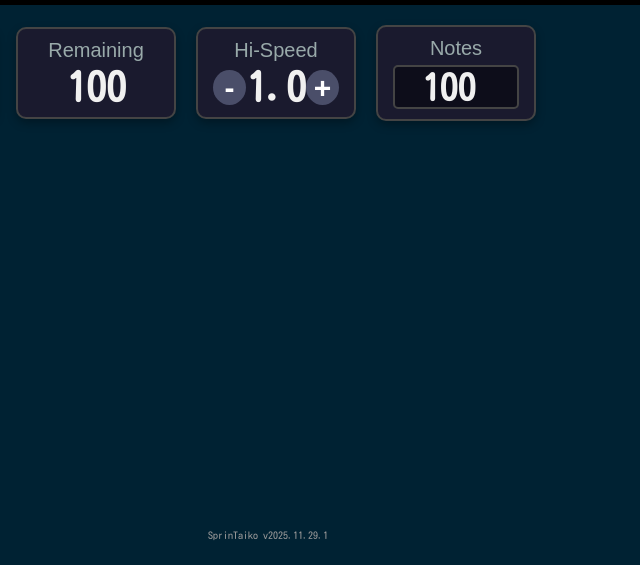
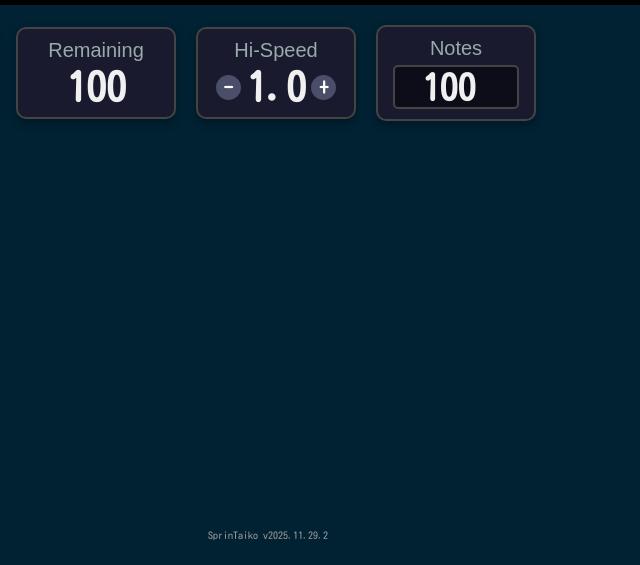
Before and after one commit to kirumi-shibu/SprinTaiko, a plain HTML site: page index.html in a window 1280 px wide. Shown: the part 463-1028 px from the top of the page, 372-1012 px from the left. Drawn offline with Linux system fonts and the light colour scheme; a web font is replaced by a local one.

Commit message:
Change, ボタンのデザインを統一

```diff
--- a/script.js
+++ b/script.js
@@ -44,7 +44,7 @@ const dom = {
 };
 
 // --- 定数定義 ---
-const VERSION = "v2025.11.29.1"; // ★ここにバージョンを定義
+const VERSION = "v2025.11.29.2"; // ★ここにバージョンを定義
 const RANKING_SIZE = 5; // ランキングの保存件数
 const RANKING_KEY = "sprintaiko-ranking"; // localStorageのキー
 const NOTE_TYPES = ["don", "ka"]; // 音符の種類
--- a/style.css
+++ b/style.css
@@ -223,11 +223,12 @@ h1 {
   background: #4a4e69;
   border: none;
   color: white;
-  font-size: 1.5em;
+  font-family: "Kosugi Maru", sans-serif;
+  font-size: 1em;
   font-weight: bold;
   border-radius: 50%;
-  width: 35px;
-  height: 35px;
+  width: 25px;
+  height: 25px;
   cursor: pointer;
   transition: background-color 0.2s;
 }
@@ -425,6 +426,7 @@ h1 {
 }
 
 .sound-file-input {
+  font-family: "Kosugi Maru", sans-serif;
   font-size: 0.9em;
 }
 
@@ -439,9 +441,11 @@ h1 {
   background: #4a4e69;
   border: none;
   color: white;
+  font-family: "Kosugi Maru", sans-serif;
   padding: 10px 20px;
   border-radius: 5px;
   cursor: pointer;
+
   transition: background-color 0.2s;
 }
 
```
